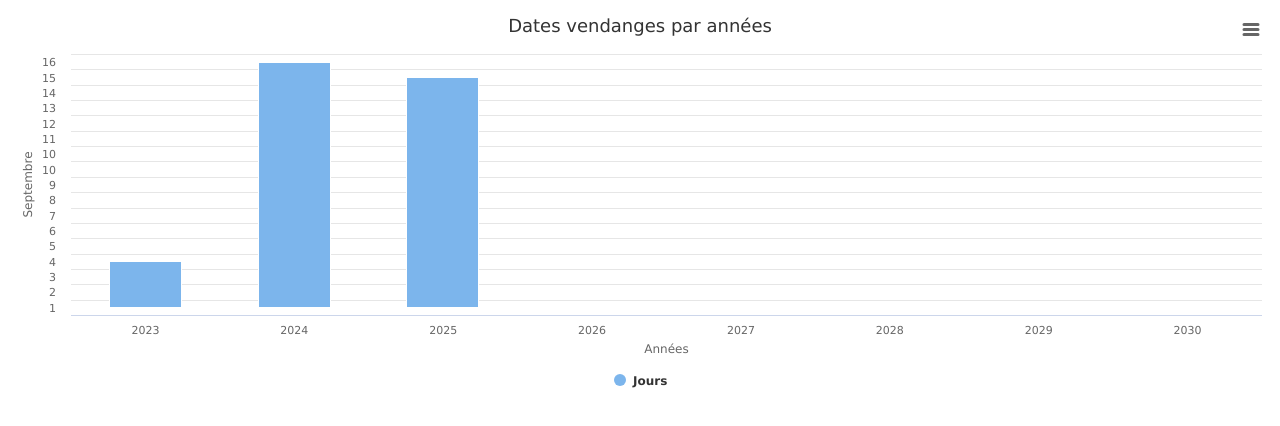
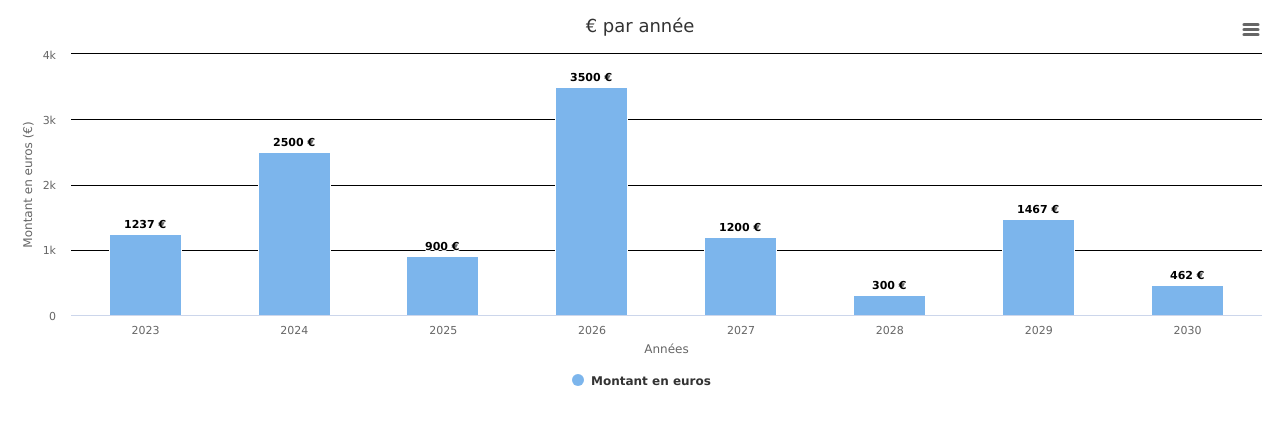
Before and after one commit to DjoAHP/columnGraph01vendanges, a plain HTML site: page index.html in a window 1280 px wide. Drawn offline with nearby package versions, Linux system fonts and the light colour scheme.

Commit message:
Update index.html

```diff
--- a/index.html
+++ b/index.html
@@ -7,10 +7,16 @@
 
 <!-- STYLE -->
 <style>
-  .container {
+  body {
 
   }
 
+  .highcharts-background {
+    display: none;
+  }
+  .highcharts-grid-line {
+    stroke: #000000;
+  }
   .highcharts-credits {
     display:none;
   }
@@ -18,13 +24,12 @@
 
 <!-- SCRIPT -->
 <script>
-// Initialisation du graphique Highcharts
 Highcharts.chart('container', {
     chart: {
-        type: 'column'
+        type: 'column' // Type de graphique à barres verticales
     },
     title: {
-        text: 'Dates vendanges par années'
+        text: '€ par année'
     },
     xAxis: {
         categories: ['2023', '2024', '2025', '2026', '2027', '2028', '2029', '2030'],
@@ -34,14 +39,27 @@ Highcharts.chart('container', {
     },
     yAxis: {
         title: {
-            text: 'Septembre'
-        },
-        categories: ['1', '2', '3', '4', '5', '6', '7', '8', '9', '10'],
-        tickInterval: 1
+            text: 'Montant en euros (€)'
+        }
     },
     series: [{
-        name: 'Jours',
-        data: [3, 16, 15, 0, 0, 0, 0, 0 ] // Données fictives
-    }]
+        name: 'Montant en euros',
+        data: [1237, 2500, 900, 3500, 1200, 300, 1467, 462], // Données fictives en euros
+        dataLabels: {
+            enabled: true, // Active l'affichage des montants
+            format: '{point.y} €', // Format d'affichage avec le symbole €
+            style: {
+                fontWeight: 'bold',
+                color: '#000000'
+            }
+        }
+    }],
+    plotOptions: {
+        column: {
+            dataLabels: {
+                enabled: true
+            }
+        }
+    }
 });
 </script>
```
